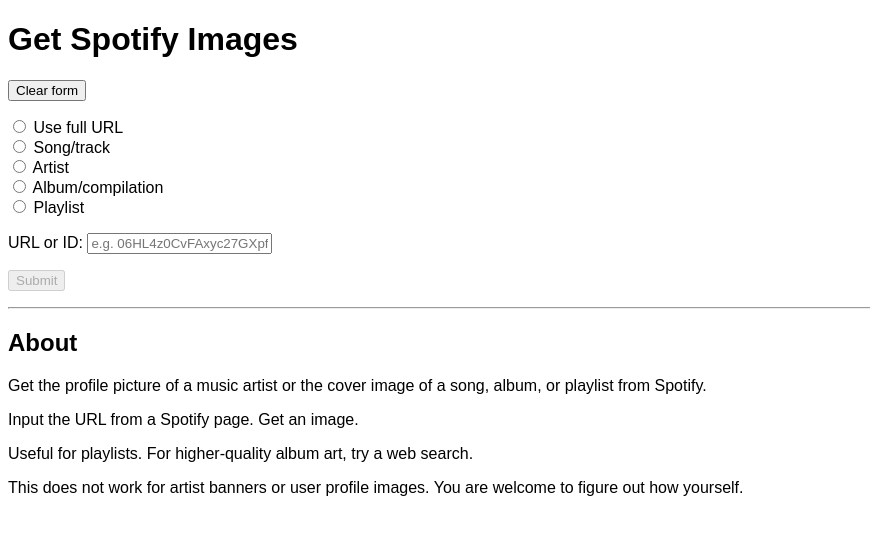
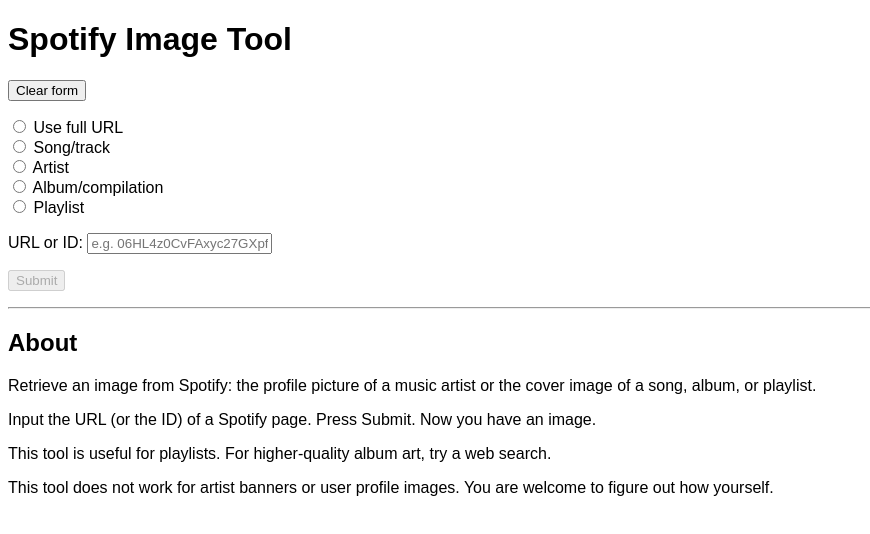
Before and after one commit to PromiseCoder/spotify-image-tool, a plain HTML site: page index.html in a window 1280 px wide. Shown: the whole page, without its empty margins (0-870 px from the left). Drawn offline with Linux system fonts and the light colour scheme.

Commit message:
Update About

```diff
--- a/index.html
+++ b/index.html
@@ -9,7 +9,7 @@
   </head>
   <body>
     <main>
-      <h1>Get Spotify Images</h1>
+      <h1>Spotify Image Tool</h1>
       <form id="myForm">
         <div>
           <input id="clear" type="button" value="Clear form">
@@ -32,10 +32,10 @@
       <hr>
       <div>
         <h2>About</h2>
-        <p>Get the profile picture of a music artist or the cover image of a song, album, or playlist from Spotify.</p>
-        <p>Input the URL from a Spotify page. Get an image.</p>
-        <p>Useful for playlists. For higher-quality album art, try a web search.</p>
-        <p>This does not work for artist banners or user profile images. You are welcome to figure out how yourself.</p>
+        <p>Retrieve an image from Spotify: the profile picture of a music artist or the cover image of a song, album, or playlist.</p>
+        <p>Input the URL (or the ID) of a Spotify page. Press Submit. Now you have an image.</p>
+        <p>This tool is useful for playlists. For higher-quality album art, try a web search.</p>
+        <p>This tool does not work for artist banners or user profile images. You are welcome to figure out how yourself.</p>
       </div>
     </main>
     <script src="script.js"></script>
```
